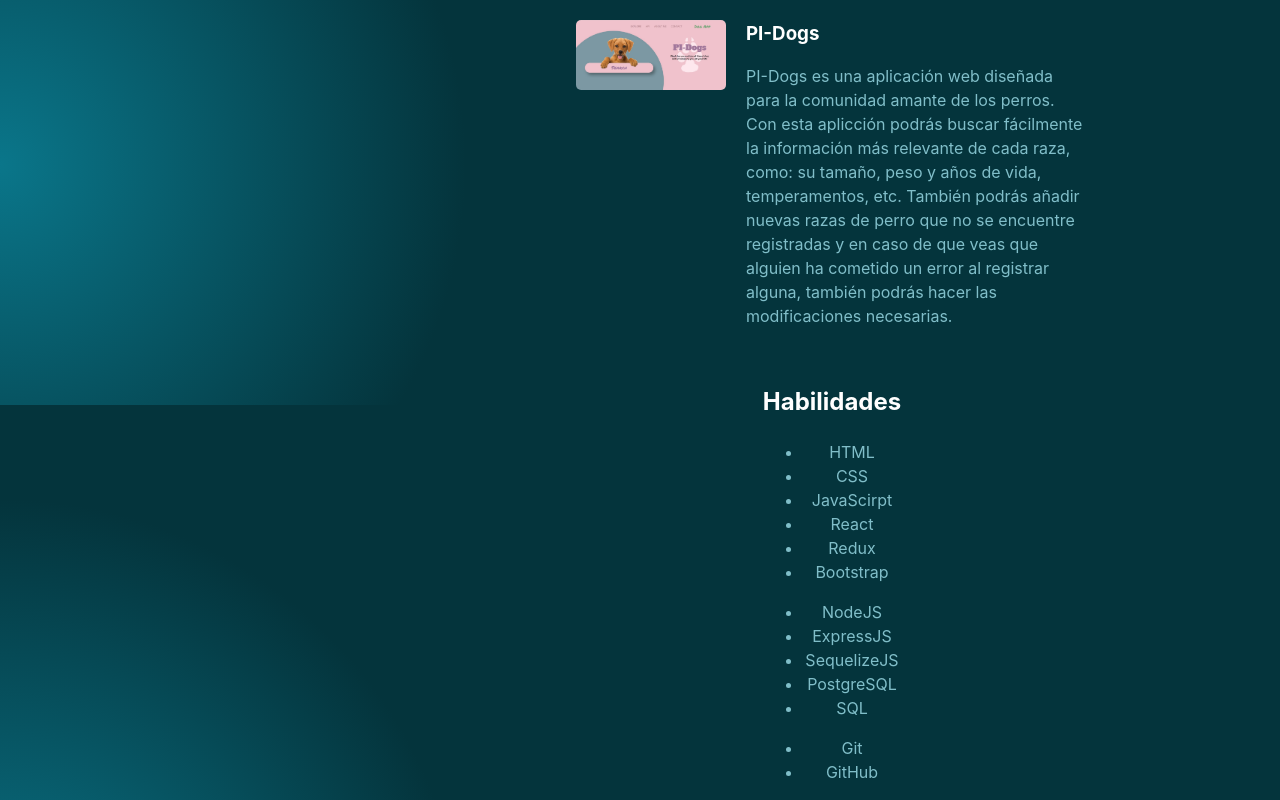
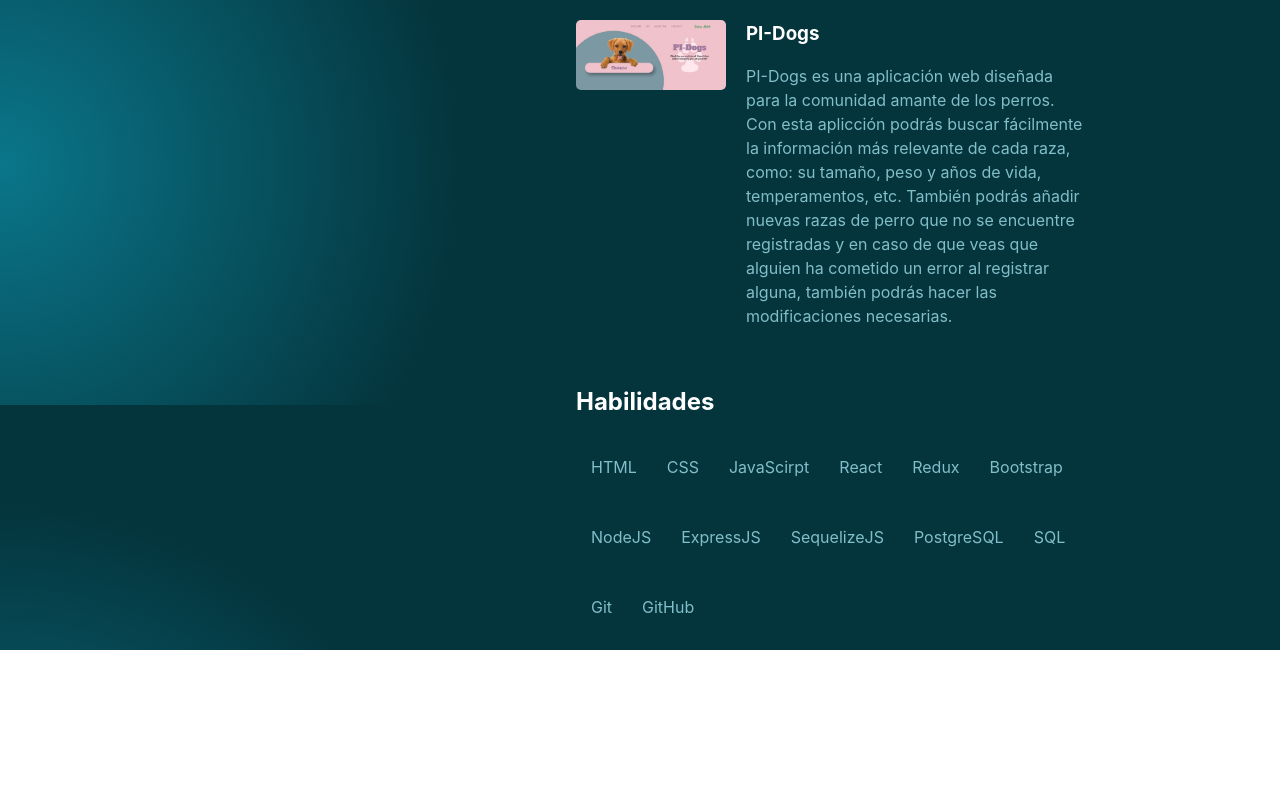
Before and after one commit to Tortoiselizard/Portafolio_Front, a React (Vite) app: page / in a window 1280 px wide. Shown: the part 2795-3595 px from the top of the page. After the commit the page ends 3445 px from the top, so only its background shows below. Built offline with nearby package versions, Linux system fonts and the light colour scheme.

Commit message:
change components/Technologies.module.css: add styles to classes: Technologiescontainer

```diff
--- a/src/components/Technologies/Technologies.module.css
+++ b/src/components/Technologies/Technologies.module.css
@@ -0,0 +1,32 @@
+.TechnologiesContainer {
+    width: 100%;
+    display: flex;
+    flex-direction: column;
+    align-items: center;
+}
+
+.TechnologiesContainer h2 {
+    align-self: flex-start;
+}
+
+.TechnologiesContainer div {
+    width: 100%;
+    display: flex;
+    flex-direction: column;
+    align-items: center;
+}
+
+.TechnologiesContainer ul {
+    width: 100%;
+    padding: 0px;
+    margin-top: 0px;
+    display: flex;
+    align-items: center;
+    flex-wrap: wrap;
+    list-style: none;
+}
+
+.TechnologiesContainer li {
+    margin: 5px;
+    padding: 10px;
+}
```
